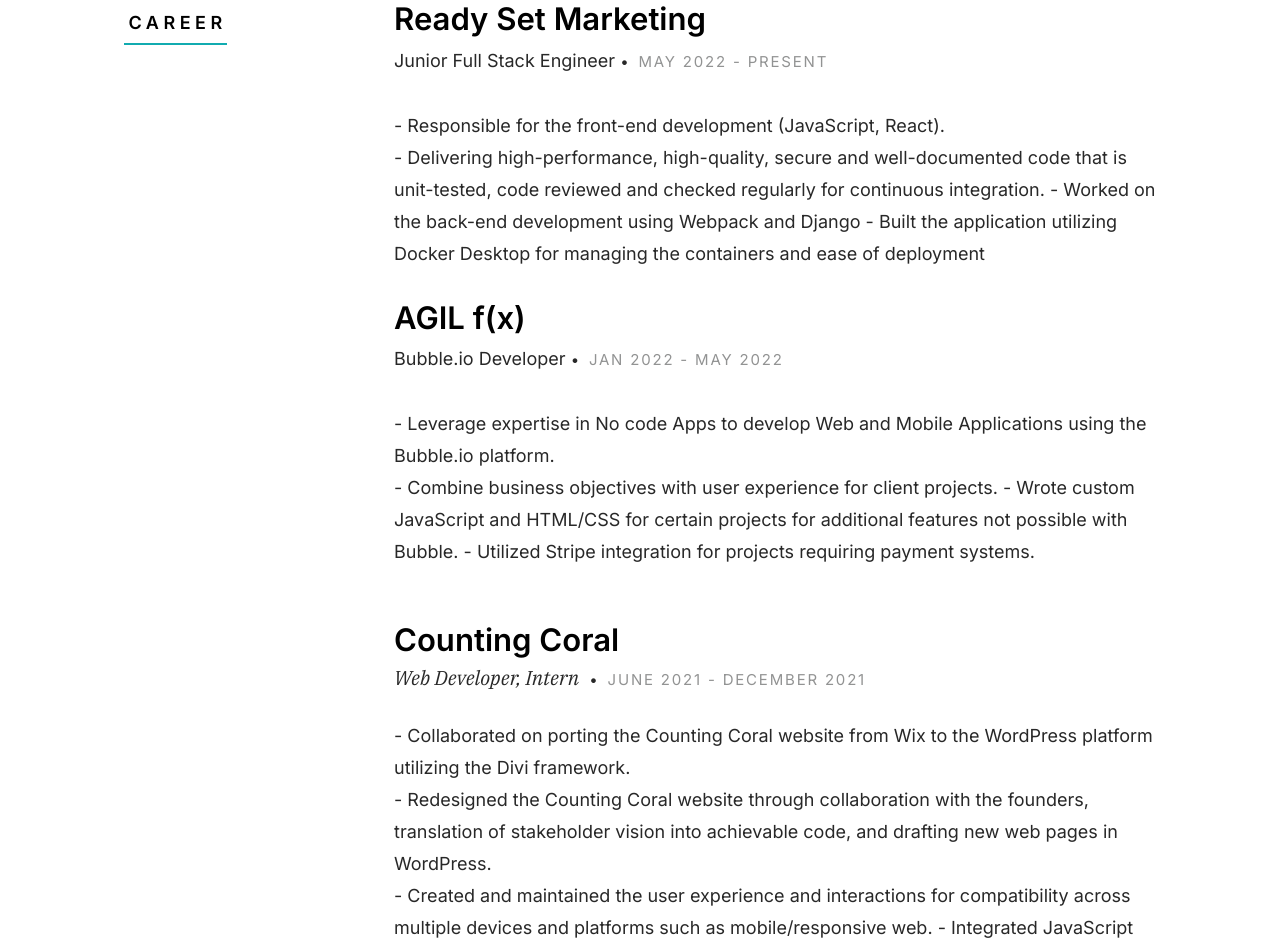
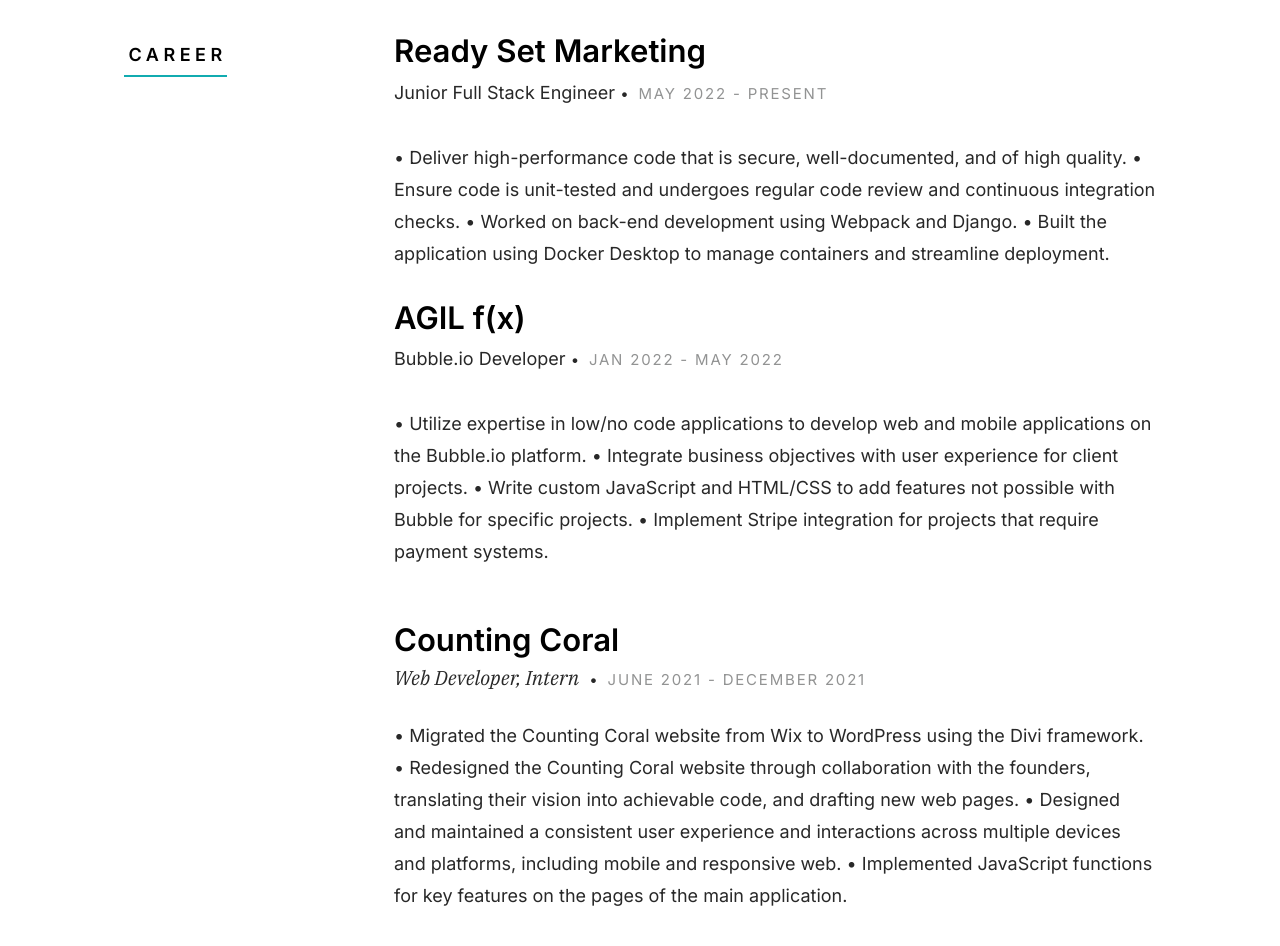
Before and after one commit to LeoKalshteyn/portfolio2.0, a plain HTML site: page index.html in a window 1280 px wide. Shown: the part 1854-2800 px from the top of the page. Drawn offline with nearby package versions, Linux system fonts and the light colour scheme; no server answers; a web font is replaced by a local one.

Commit message:
Update index.html

```diff
--- a/index.html
+++ b/index.html
@@ -83,7 +83,7 @@
           <h1>Leo Kalshteyn</h1>
 
           <h3>
-            Full Stack Developer
+            Software Engineer
           </h3>
 
           <div class="s-hero__content-social">
@@ -124,9 +124,7 @@
       <div class="column large-9 tab-12 s-about__content">
         <h3>About Me</h3>
         <p>
-          Experienced in Ruby on Rails and various frontend based programming languages utilizing a background in IT hardware systems.
-          Broadly knowledgeable in the latest web technologies as well as streamlined principles and techniques in app development. Possess
-          strong skills in conveying technical information and learning new concepts.
+I have experience in Ruby on Rails and various front-end programming languages, and I leverage my background in IT hardware systems. I have a broad knowledge of the latest web technologies and am skilled in implementing efficient principles and techniques in app development. Additionally, I possess strong communication skills and have the ability to quickly learn new concepts.
         </p>
 
         <hr>
@@ -181,10 +179,13 @@
           </div>
 
           <p>
-            - Responsible for the front-end development (JavaScript, React).<br>
-            - Delivering high-performance, high-quality, secure and well-documented code that is unit-tested, code reviewed and checked regularly for continuous integration.
-            - Worked on the back-end development using Webpack and Django
-            - Built the application utilizing Docker Desktop for managing the containers and ease of deployment
+            • Deliver high-performance code that is secure, well-documented, and of high
+            quality.
+            • Ensure code is unit-tested and undergoes regular code review and continuous
+            integration checks.
+            • Worked on back-end development using Webpack and Django.
+            • Built the application using Docker Desktop to manage containers and streamline
+            deployment.
           </p>
 
           <div class="resume-blockheader">
@@ -198,10 +199,12 @@
           </div>
 
           <p>
-            - Leverage expertise in No code Apps to develop Web and Mobile Applications using the Bubble.io platform.<br>
-            - Combine business objectives with user experience for client projects.
-            - Wrote custom JavaScript and HTML/CSS for certain projects for additional features not possible with Bubble.
-            - Utilized Stripe integration for projects requiring payment systems.
+            • Utilize expertise in low/no code applications to develop web and mobile
+            applications on the Bubble.io platform.
+            • Integrate business objectives with user experience for client projects.
+            • Write custom JavaScript and HTML/CSS to add features not possible with Bubble
+            for specific projects.
+            • Implement Stripe integration for projects that require payment systems.
           </p>
 
         </div> <!-- end resume-block -->
@@ -218,10 +221,14 @@
           </div>
 
           <p>
-            - Collaborated on porting the Counting Coral website from Wix to the WordPress platform utilizing the Divi framework.<br>
-            - Redesigned the Counting Coral website through collaboration with the founders, translation of stakeholder vision into achievable code, and drafting new web pages in WordPress.<br>
-            - Created and maintained the user experience and interactions for compatibility across multiple devices and platforms such as mobile/responsive web.
-            - Integrated JavaScript functions for certain features on the pages of the main application.
+            • Migrated the Counting Coral website from Wix to WordPress using the Divi
+            framework.
+            • Redesigned the Counting Coral website through collaboration with the founders,
+            translating their vision into achievable code, and drafting new web pages.
+            • Designed and maintained a consistent user experience and interactions across
+            multiple devices and platforms, including mobile and responsive web.
+            • Implemented JavaScript functions for key features on the pages of the main
+            application.
           </p>
 
         </div> <!-- end resume-block -->
@@ -239,8 +246,7 @@
           </div>
 
           <p>
-            - Installed, configured, and provided on-site support for wired/wireless surveillance equipment, including Network Video Recorders (NVR), IP Cameras (IPC), Wi-Fi access points (AP) and associated network cabling.
-          </p>
+            • Provided installation, configuration, and on-site support for wired and wireless surveillance equipment, including Network Video Recorders (NVRs), IP Cameras (IPCs), Wi-Fi Access Points (APs), and related network cabling.          </p>
 
         </div> <!-- end resume-block -->
         <!-- start resume-block -->
@@ -258,8 +264,8 @@
           </div>
 
           <p>
-            - Installed, serviced and troubleshooted HVAC equipment including control modules, actuators, temperature/pressure sensors and other measuring devices, circulating pumps, and various fans.<br>
-            - Control, adjustment and operational checks of components to assure reliability of HVAC equipment
+            • Provided installation, service, and troubleshooting for HVAC equipment, including control modules, actuators, temperature/pressure sensors, measuring devices, circulating pumps, and various fans.
+            • Conducted control adjustments and operational checks to ensure the reliable operation of HVAC equipment.
           </p>
 
         </div> <!-- end resume-block -->
@@ -278,8 +284,8 @@
           </div>
 
           <p>
-            - Designed, created, managed company's website including product listings for the entire merchandise library. <br>
-            - Designed and installed proprietary LED-based illumination system for main Manhattan storefront.
+            • Designed, developed, and managed the company's website, including creating product listings for the entire merchandise library.
+            • Designed and implemented a proprietary LED-based illumination system for the main Manhattan storefront.
           </p>
 
         </div> <!-- end resume-block -->
```
